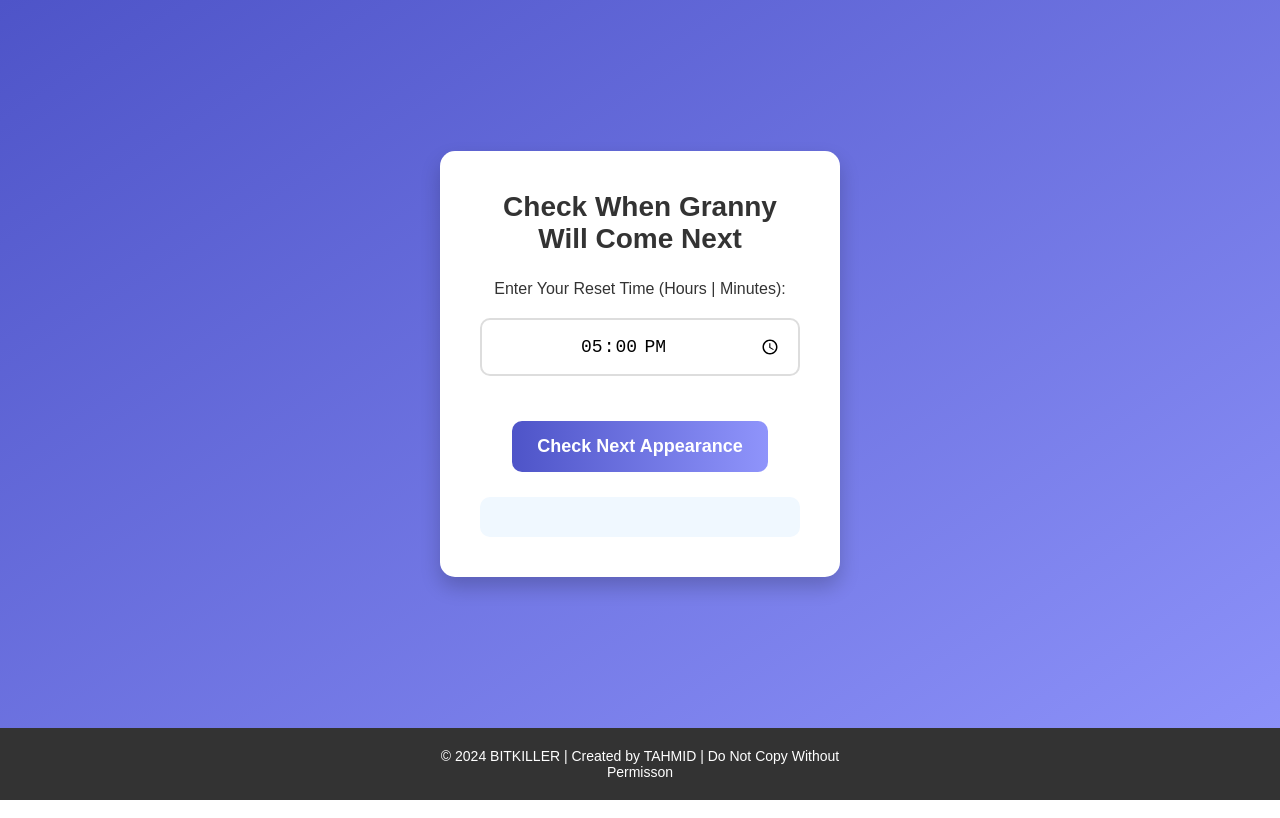
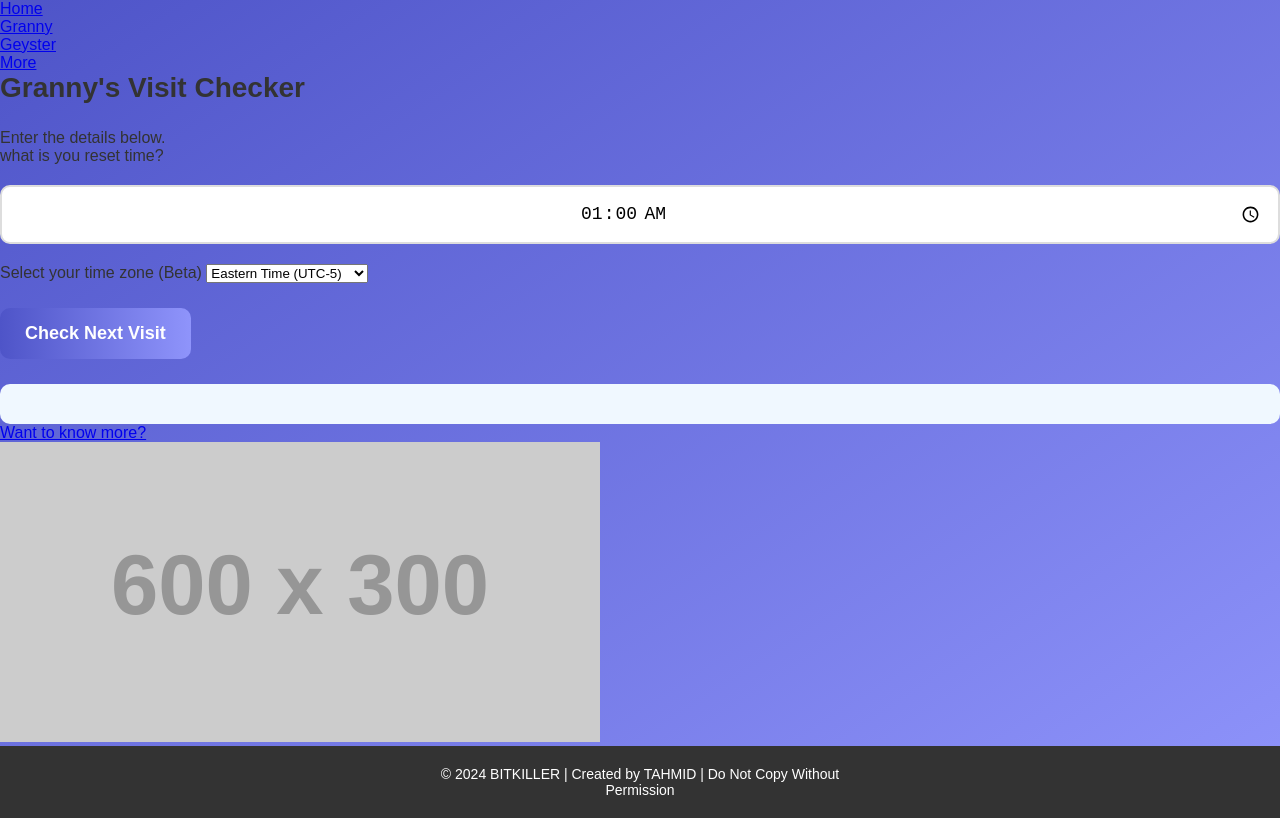
Before and after one commit to thamidrayhan943/Granny, a plain HTML site: page index.html in a window 1280 px wide. Drawn offline with Linux system fonts and the light colour scheme; placeholder pictures from the web are drawn by us.

Commit message:
Update index.html

```diff
--- a/index.html
+++ b/index.html
@@ -7,18 +7,64 @@
     <link rel="stylesheet" href="styles.css">
 </head>
 <body>
-    <div class="container">
-        <h1>Check When Granny Will Come Next</h1>
+    <header>
+        <nav>
+            <ul>
+                <li><a href="#">Home</a></li>
+                <li><a href="#">Granny</a></li>
+                <li><a href="#">Geyster</a></li>
+                <li><a href="#">More</a></li>
+            </ul>
+        </nav>
+    </header>
 
-        <label for="reset-time">Enter Your Reset Time (Hours | Minutes):</label>
-        <input type="time" id="reset-time" value="17:00">
+    <main id="container">
+        <section>
+            <h1>Granny's Visit Checker</h1>
+            <p class="intro-text">Enter the details below.</p>
 
-        <button id="check-schedule">Check Next Appearance</button>
+            <div class="form-group">
+                <label for="reset-time">what is you reset time?</label>
+                <input type="time" id="reset-time" value="01:00">
+            </div>
 
-        <div id="next-appearance"></div>
-    </div>
+            <div class="form-group">
+                <label for="time-zone">Select your time zone (Beta)</label>
+                <select id="time-zone">
+                    <option value="US/Eastern">Eastern Time (UTC-5)</option>
+                    <option value="US/Central">Central Time (UTC-6)</option>
+                    <option value="US/Mountain">Mountain Time (UTC-7)</option>
+                    <option value="US/Pacific">Pacific Time (UTC-8)</option>
+                </select>
+            </div>
+
+            <button id="check-schedule">Check Next Visit</button>
+
+            <div id="next-appearance"></div>
+        </section>
+
+        <a href="#hidden-paragraph" id="show-more-btn">Want to know more?</a>
+
+        <div id="hidden-paragraph">
+            <!--<h2>More Details</h2>-->
+            <!--<p>This will be the place for more info</p>-->
+            <img src="https://via.placeholder.com/600x300" alt="Example Image">
+            <!--<p>more info</p>-->
+        </div>
+    </main>
+
+    <footer id="footer">
+        <div class="footer-content">
+            <p>&copy; 2024 BITKILLER | Created by TAHMID | Do Not Copy Without Permission</p>
+        </div>
+    </footer>
 
     <script src="script.js"></script>
-    <footer> <div class="footer-content"> <p>&copy; 2024 BITKILLER | Created by TAHMID | Do Not Copy Without Permisson</p> </div> </footer>
+    <script>
+        document.getElementById('show-more-btn').addEventListener('click', function() {
+            const hiddenParagraph = document.getElementById('hidden-paragraph');
+            hiddenParagraph.style.display = hiddenParagraph.style.display === 'none' || hiddenParagraph.style.display === '' ? 'block' : 'none';
+        });
+    </script>
 </body>
 </html>
```
